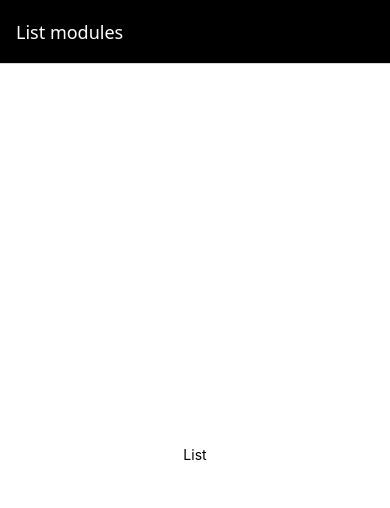
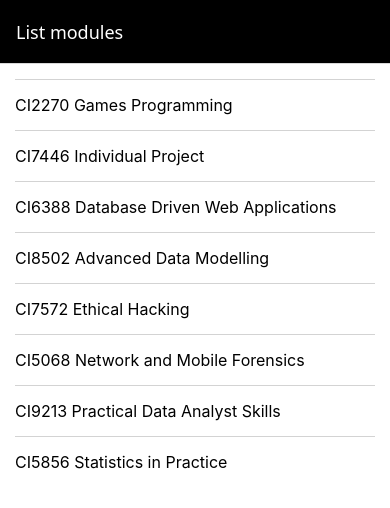
Before and after one commit to eisahmckoy171-cyber/crudler, a React Native app: screen / in a window 390 px wide. Shown: the top 508 px of the page. Built offline with nearby package versions, Linux system fonts and the light colour scheme.

Commit message:
ModuleList has now been populated on screen (#2)

```diff
--- a/src/components/layout/Screen.js
+++ b/src/components/layout/Screen.js
@@ -16,10 +16,9 @@
 
 const styles = StyleSheet.create({
   screen: {
+    padding: 15,
     flex: 1,
     backgroundColor: "#fff",
-    alignItems: "center",
-    justifyContent: "center",
   },
 });
 
--- a/src/components/screens/ModuleListScreen.js
+++ b/src/components/screens/ModuleListScreen.js
@@ -1,18 +1,45 @@
-import { StyleSheet, Text } from "react-native";
+import { Pressable, ScrollView, StyleSheet, Text, View } from "react-native";
 import Screen from "../layout/Screen";
+
+import initialModules from "../../data/modules.js";
 
 const ModuleListScreen = () => {
   // Initialisations ---------------------
+  const modules = initialModules;
+
   // State -------------------------------
   // Handlers ----------------------------
+  const handleSelect = () => alert("Item selected");
   // View --------------------------------
   return (
     <Screen>
-      <Text>List</Text>
+      <ScrollView style={styles.container}>
+        {modules.map((module) => {
+          return (
+            <Pressable key={module.ModuleCode} onPress={handleSelect}>
+              <View style={styles.item}>
+                <Text style={styles.text}>
+                  {module.ModuleCode} {module.ModuleName}
+                </Text>
+              </View>
+            </Pressable>
+          );
+        })}
+      </ScrollView>
     </Screen>
   );
 };
 
-const styles = StyleSheet.create({});
+const styles = StyleSheet.create({
+  container: {},
+  item: {
+    paddingVertical: 15,
+    borderTopWidth: 1,
+    borderColor: "lightgray",
+  },
+  text: {
+    fontSize: 16,
+  },
+});
 
 export default ModuleListScreen;
--- /dev/null
+++ b/src/data/modules.js
@@ -0,0 +1,84 @@
+const modules = [
+  {
+    ModuleID: 106778,
+    ModuleName: "Games Programming",
+    ModuleCode: "CI2270",
+    ModuleLevel: 4,
+    ModuleLeaderID: 1,
+    ModuleLeaderName: "Graeme Jones",
+    ModuleImage:
+      "https://images.freeimages.com/images/small-previews/9b8/electronic-components-2-1242738.jpg",
+  },
+  {
+    ModuleID: 592225,
+    ModuleName: "Individual Project",
+    ModuleCode: "CI7446",
+    ModuleLevel: 7,
+    ModuleLeaderID: 2,
+    ModuleLeaderName: "Graeme Jones",
+    ModuleImage:
+      "https://images.freeimages.com/images/small-previews/411/light-of-technology-1510575.jpg",
+  },
+  {
+    ModuleID: 329011,
+    ModuleName: "Database Driven Web Applications",
+    ModuleCode: "CI6388",
+    ModuleLevel: 6,
+    ModuleLeaderID: 3,
+    ModuleLeaderName: "Graeme Jones",
+    ModuleImage:
+      "https://images.freeimages.com/images/small-previews/64b/vla-1-1315506.jpg",
+  },
+  {
+    ModuleID: 512346,
+    ModuleName: "Advanced Data Modelling",
+    ModuleCode: "CI8502",
+    ModuleLevel: 6,
+    ModuleLeaderID: 4,
+    ModuleLeaderName: "Graeme Jones",
+    ModuleImage:
+      "https://images.freeimages.com/images/small-previews/293/cable-4-1243085.jpg",
+  },
+  {
+    ModuleID: 692345,
+    ModuleName: "Ethical Hacking",
+    ModuleCode: "CI7572",
+    ModuleLevel: 7,
+    ModuleLeaderID: 5,
+    ModuleLeaderName: "Graeme Jones",
+    ModuleImage:
+      "https://images.freeimages.com/images/small-previews/fa1/cable-5-1243077.jpg",
+  },
+  {
+    ModuleID: 906072,
+    ModuleName: "Network and Mobile Forensics",
+    ModuleCode: "CI5068",
+    ModuleLevel: 7,
+    ModuleLeaderID: 6,
+    ModuleLeaderName: "Graeme Jones",
+    ModuleImage:
+      "https://images.freeimages.com/images/small-previews/930/towertv-3-1423238.jpg",
+  },
+  {
+    ModuleID: 394428,
+    ModuleName: "Practical Data Analyst Skills",
+    ModuleCode: "CI9213",
+    ModuleLevel: 5,
+    ModuleLeaderID: 7,
+    ModuleLeaderName: "Graeme Jones",
+    ModuleImage:
+      "https://images.freeimages.com/images/small-previews/cf5/cellphone-1313194.jpg",
+  },
+  {
+    ModuleID: 699951,
+    ModuleName: "Statistics in Practice",
+    ModuleCode: "CI5856",
+    ModuleLevel: 7,
+    ModuleLeaderID: 8,
+    ModuleLeaderName: "Graeme Jones",
+    ModuleImage:
+      "https://images.freeimages.com/images/small-previews/4e8/sala-de-parto-03-1432033.jpg",
+  },
+];
+
+export default modules;
```
